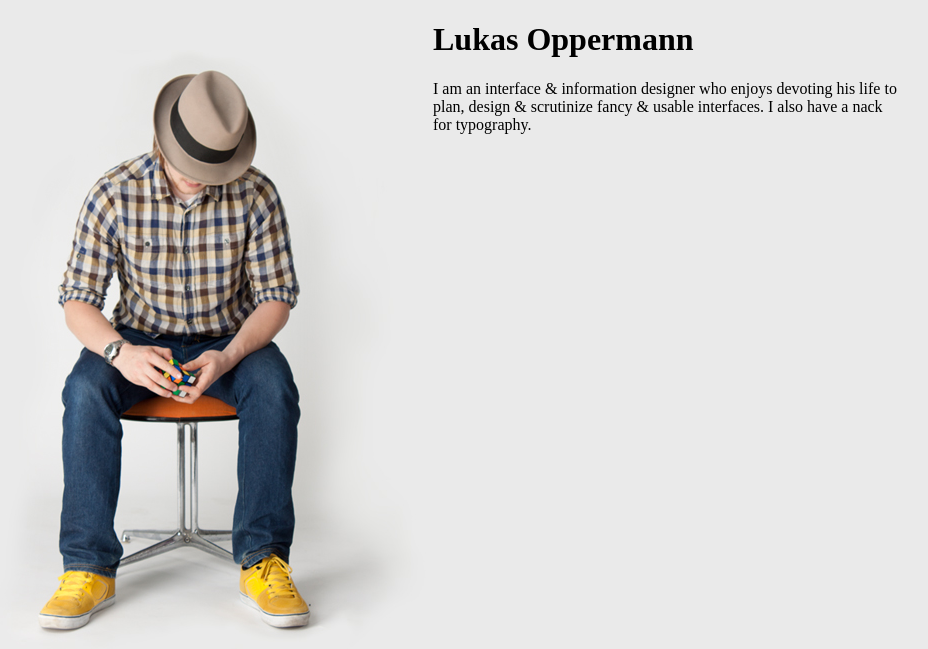
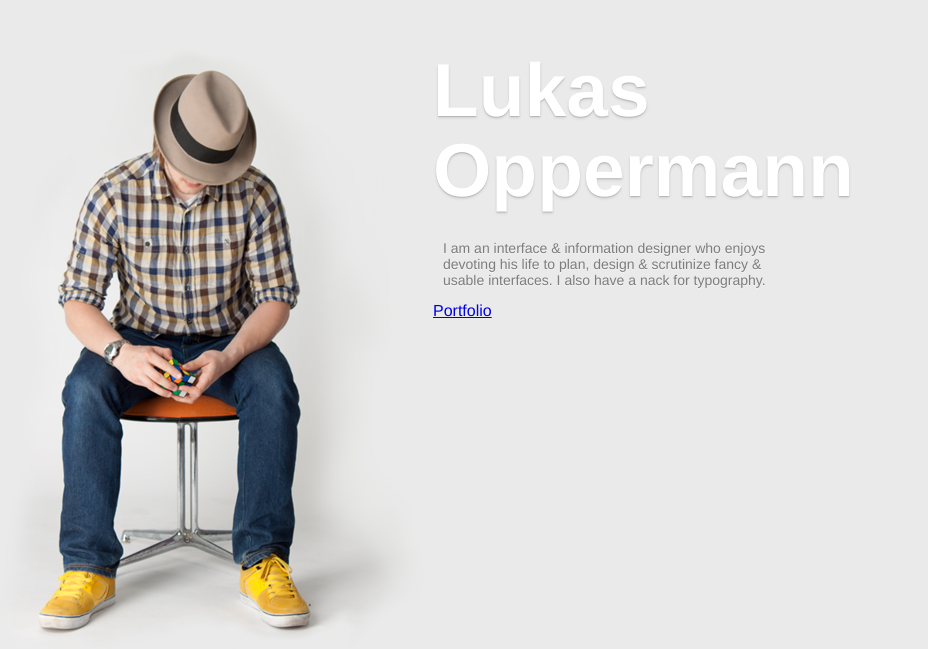
Before and after one commit to lukasoppermann/lukasoppermann.github.io, a PHP site: page / in a window 1280 px wide. Shown: the top 649 px of the page, without its empty margins (57-985 px from the left). Run offline with PHP 8.4, Linux system fonts and the light colour scheme.

Commit message:
working on styling

```diff
--- a/index.php
+++ b/index.php
@@ -14,8 +14,11 @@
 <body>
 	<div id="container">
 		<div id="about" class="column-right column">
-			<h1>Lukas Oppermann</h1>
-			<p>I am an interface & information designer who enjoys devoting his life to plan, design & scrutinize fancy & usable interfaces. I also have a nack for typography.</p>
+			<h1>Lukas<br /> Oppermann</h1>
+			<p class="about-lukas-oppermann">I am an interface & information designer who enjoys devoting his life to plan, design & scrutinize fancy & usable interfaces. I also have a nack for typography.</p>
+			<div id="portfolio">
+				<a href="http://veare.net/portfolio.html">Portfolio</a>
+			</div>
 		</div>
 		<div id="lukasoppermann_picture" class="column-left column">
 			<img src="./media/lukasoppermann.jpg" alt="Interface Designer - Lukas Oppermann">
--- a/libs/css/screen.css
+++ b/libs/css/screen.css
@@ -2,6 +2,7 @@ body{
 	padding: 0;
 	margin: 0;
 	background: rgb(234,234,234);
+	font-family: "Helvetica Neue", Helvetica, Arial, Sans-serif;
 }
 #container{
 	width: 960px;
@@ -23,5 +24,19 @@ body{
 #about{
 	float: right;
 }
+#about h1{
+	color: rgb(255,255,255);
+	text-shadow: rgba(0,0,0,0.15) 0px 1px 1px, rgba(0,0,0,0.1) 0px 2px 3px;
+	font-size: 75px;
+	line-height: 80px;
+	margin-bottom: 30px;
+}
+#about .about-lukas-oppermann{
+	padding-left: 10px;
+	font-size: 14px;
+	color: rgb(125,125,125);
+	text-shadow: rgba(255,255,255,0.5) 0px 1px 0px;
+	width: 350px;
+}
 #social_media{
 }
```
